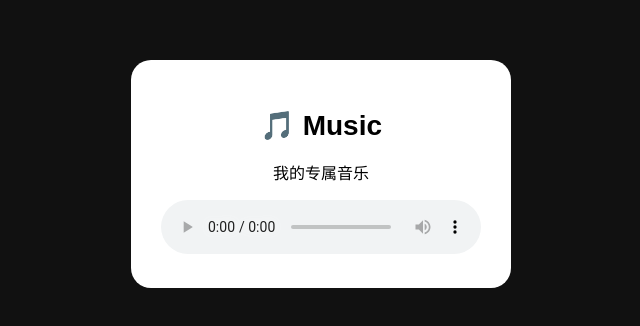
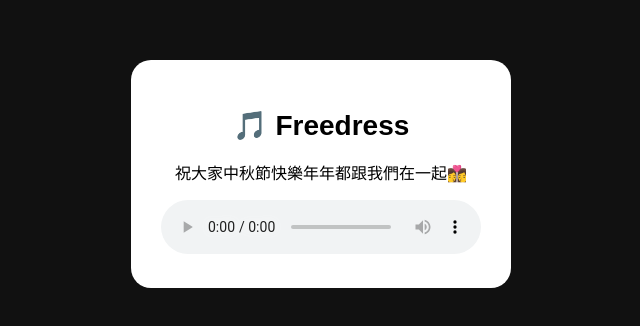
Before and after one commit to Freedress/Music, a plain HTML site: page index.html in a window 1280 px wide. Shown: the part 226-552 px from the top of the page, without its empty margins (319-959 px from the left). Drawn offline with Linux system fonts and the light colour scheme.

Commit message:
Update index.html

```diff
--- a/index.html
+++ b/index.html
@@ -40,9 +40,9 @@
 
 <div class="card">
 
-<h1>🎵 Music</h1>
+<h1>🎵 Freedress</h1>
 
-<p>我的专属音乐</p>
+<p>祝大家中秋節快樂年年都跟我們在一起👩‍❤️‍💋‍👩</p>
 
 <audio controls>
 <source src="music.m4a" type="audio/mpeg">
```
